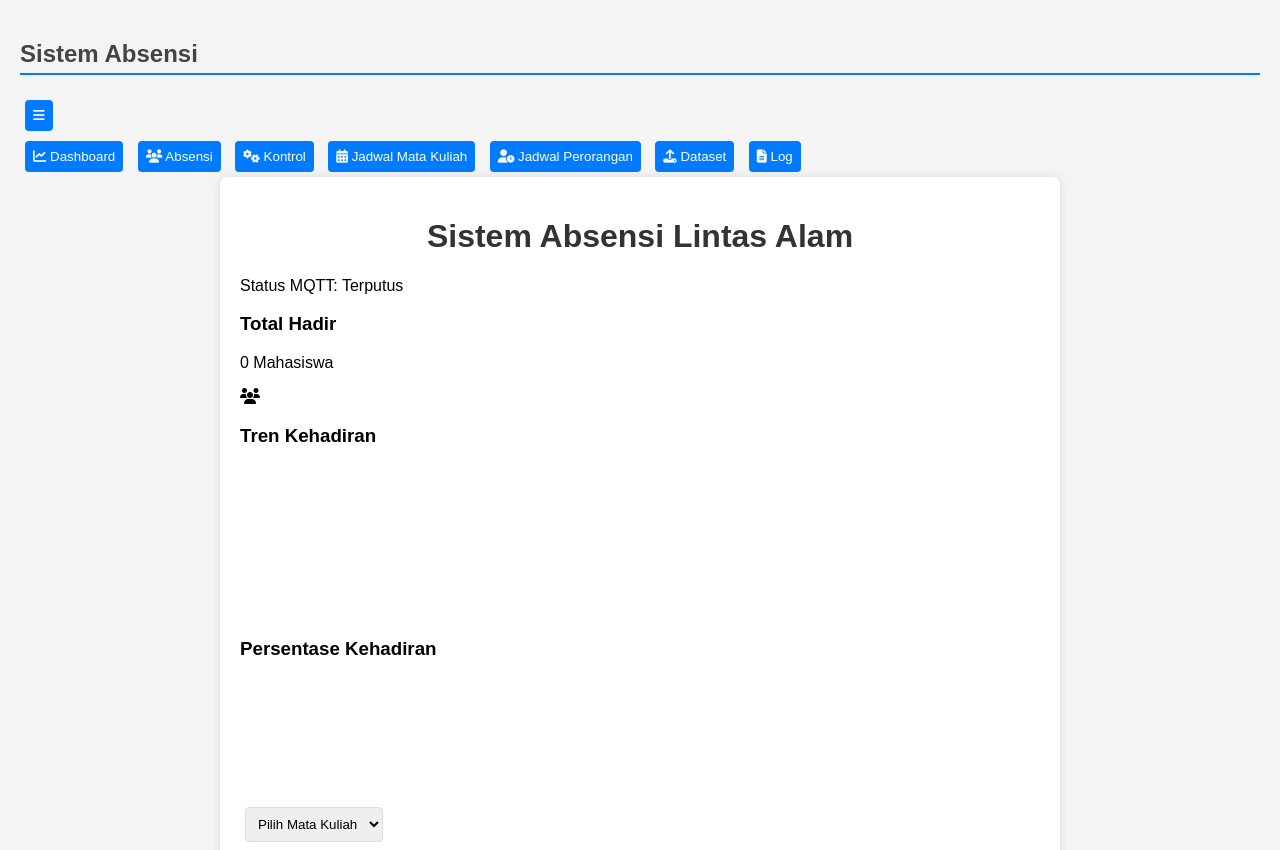
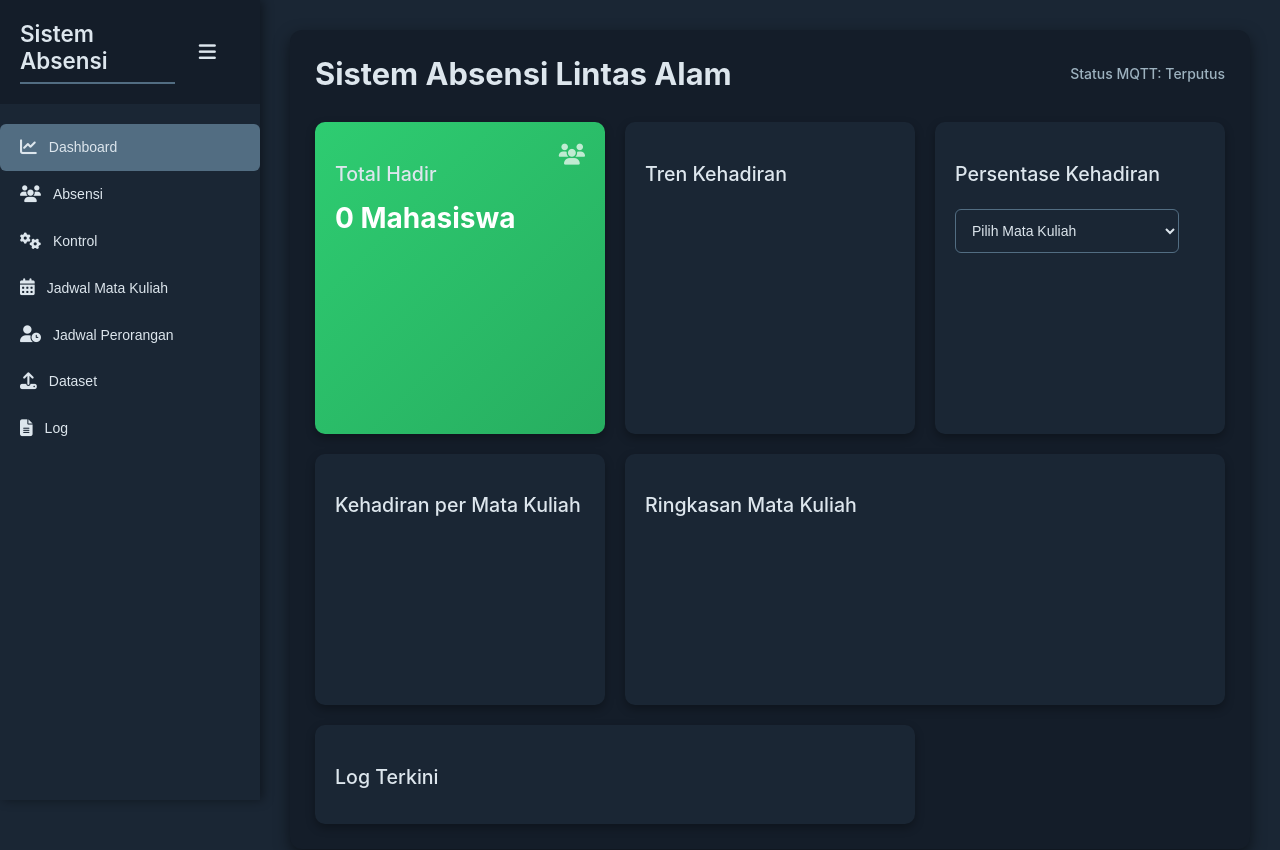
Before and after one commit to Irham-Najib-Azimul-Qowi/la-absensi-web-v2, a website: page public/index.html in a window 1280 px wide. Shown: the top 850 px of the page. Drawn offline with nearby package versions, Linux system fonts and the light colour scheme; no server answers.

Commit message:
Update style.css

```diff
--- a/public/style.css
+++ b/public/style.css
@@ -1,73 +1,301 @@
 body {
-    font-family: Arial, sans-serif;
+    font-family: 'Inter', sans-serif;
+    background: #1A2634;
     margin: 0;
+    padding: 0;
+    color: #DDE6ED;
+    display: flex;
+    font-size: 14px;
+}
+
+.sidebar {
+    width: 260px;
+    background: #1A2634;
+    color: #DDE6ED;
+    height: 100vh;
+    position: fixed;
+    transition: width 0.3s ease;
+    overflow-y: auto;
+    box-shadow: 3px 0 10px rgba(0, 0, 0, 0.4);
+}
+
+.sidebar.collapsed {
+    width: 70px;
+}
+
+.sidebar-header {
+    display: flex;
+    justify-content: space-between;
+    align-items: center;
     padding: 20px;
-    background-color: #f4f4f4;
+    background: #141D29;
+}
+
+.sidebar-header h2 {
+    margin: 0;
+    font-size: 1.6em;
+    font-weight: 600;
+}
+
+.sidebar.collapsed .sidebar-header h2 {
+    display: none;
+}
+
+.toggle-sidebar {
+    background: none;
+    border: none;
+    color: #DDE6ED;
+    font-size: 1.4em;
+    cursor: pointer;
+    transition: color 0.3s;
+}
+
+.toggle-sidebar:hover {
+    color: #9DB2BF;
+}
+
+.sidebar nav {
+    padding: 20px 0;
+}
+
+.sidebar-button {
+    display: flex;
+    align-items: center;
+    width: 100%;
+    padding: 15px 20px;
+    background: none;
+    border: none;
+    color: #DDE6ED;
+    text-align: left;
+    font-size: 1em;
+    font-weight: 500;
+    cursor: pointer;
+    transition: background 0.3s ease;
+}
+
+.sidebar-button i {
+    margin-right: 12px;
+    font-size: 1.2em;
+}
+
+.sidebar.collapsed .sidebar-button span {
+    display: none;
+}
+
+.sidebar-button:hover, .sidebar-button.active {
+    background: #526D82;
+}
+
+.main-content {
+    margin-left: 260px;
+    width: calc(100% - 260px);
+    padding: 30px;
+    transition: all 0.3s ease;
+}
+
+.main-content.collapsed {
+    margin-left: 70px;
+    width: calc(100% - 70px);
 }
 
 .container {
-    max-width: 800px;
+    max-width: 1200px;
     margin: 0 auto;
-    background: white;
-    padding: 20px;
-    border-radius: 8px;
-    box-shadow: 0 0 10px rgba(0, 0, 0, 0.1);
+    background: #141D29;
+    padding: 25px;
+    border-radius: 12px;
+    box-shadow: 0 6px 15px rgba(0, 0, 0, 0.5);
+}
+
+header {
+    text-align: center;
+    margin-bottom: 30px;
+    display: flex;
+    justify-content: space-between;
+    align-items: center;
 }
 
 h1 {
-    text-align: center;
-    color: #333;
+    color: #DDE6ED;
+    font-size: 2.2em;
+    font-weight: 700;
+    margin: 0;
 }
 
-.section {
-    margin: 20px 0;
+#status {
+    font-size: 1em;
+    color: #9DB2BF;
+    font-weight: 500;
+}
+
+.tab-content {
+    display: none;
+}
+
+.tab-content.active {
+    display: block;
 }
 
 h2 {
-    color: #444;
-    border-bottom: 2px solid #007BFF;
-    padding-bottom: 5px;
+    color: #DDE6ED;
+    font-size: 1.8em;
+    font-weight: 600;
+    border-bottom: 2px solid #526D82;
+    padding-bottom: 8px;
+    margin-bottom: 20px;
+}
+
+h3 {
+    color: #DDE6ED;
+    font-size: 1.4em;
+    font-weight: 500;
+    margin-bottom: 15px;
+}
+
+.dashboard-grid {
+    display: grid;
+    grid-template-columns: repeat(auto-fit, minmax(250px, 1fr));
+    gap: 20px;
+}
+
+.dashboard-card {
+    background: #1A2634;
+    padding: 20px;
+    border-radius: 10px;
+    box-shadow: 0 4px 10px rgba(0, 0, 0, 0.3);
+    position: relative;
+    overflow: hidden;
+}
+
+.dashboard-card.total-attendance {
+    background: linear-gradient(135deg, #2ecc71, #27ae60);
+    color: #fff;
+}
+
+.card-icon {
+    position: absolute;
+    top: 20px;
+    right: 20px;
+    font-size: 1.5em;
+    opacity: 0.7;
+}
+
+.total-attendance p {
+    font-size: 2em;
+    font-weight: 700;
+    margin: 10px 0 0;
+}
+
+.attendance-trend canvas,
+.attendance-pie canvas,
+.attendance-bar canvas {
+    max-height: 200px;
+}
+
+.currencies-market,
+.recent-logs {
+    grid-column: span 2;
+}
+
+#course-summary,
+#recent-logs {
+    max-height: 200px;
+    overflow-y: auto;
+}
+
+#attendance-table, #log-messages {
+    max-height: 600px;
+    overflow-y: auto;
+    border: 1px solid #526D82;
+    padding: 12px;
+    background: #1A2634;
+    border-radius: 10px;
 }
 
 table {
     width: 100%;
     border-collapse: collapse;
-    margin-top: 10px;
+    color: #DDE6ED;
 }
 
 th, td {
-    padding: 10px;
+    padding: 14px;
     text-align: left;
-    border: 1px solid #ddd;
+    border-bottom: 1px solid #526D82;
 }
 
 th {
-    background-color: #007BFF;
-    color: white;
+    background: #526D82;
+    color: #DDE6ED;
+    font-weight: 600;
 }
 
-tr:nth-child(even) {
-    background-color: #f9f9f9;
-}
-
-tr:hover {
-    background-color: #f1f1f1;
-}
-
-select, input[type="file"], button {
-    padding: 8px;
-    margin: 5px;
-    border: 1px solid #ddd;
-    border-radius: 4px;
+.control-section, .schedule-section, .dataset-section {
+    margin: 25px 0;
+    padding: 20px;
+    background: #1A2634;
+    border-radius: 10px;
+    box-shadow: 0 3px 8px rgba(0, 0, 0, 0.3);
 }
 
 button {
-    background-color: #007BFF;
-    color: white;
+    padding: 12px 24px;
+    background: #526D82;
+    color: #DDE6ED;
     border: none;
+    border-radius: 6px;
     cursor: pointer;
+    font-weight: 500;
+    transition: background 0.3s ease;
 }
 
 button:hover {
-    background-color: #0056b3;
+    background: #9DB2BF;
 }
+
+input, select {
+    padding: 12px;
+    margin: 8px 0;
+    border: 1px solid #526D82;
+    border-radius: 6px;
+    background: #1A2634;
+    color: #DDE6ED;
+    width: calc(100% - 26px);
+    max-width: 300px;
+    font-size: 1em;
+}
+
+input::placeholder, select::placeholder {
+    color: #9DB2BF;
+}
+
+input[type="file"] {
+    padding: 10px 0;
+}
+
+@media (max-width: 768px) {
+    .sidebar {
+        width: 70px;
+    }
+    .sidebar-header h2 {
+        display: none;
+    }
+    .sidebar-button span {
+        display: none;
+    }
+    .main-content {
+        margin-left: 70px;
+        width: calc(100% - 70px);
+        padding: 20px;
+    }
+    .dashboard-grid {
+        grid-template-columns: 1fr;
+    }
+    .currencies-market, .recent-logs {
+        grid-column: span 1;
+    }
+    input, select, button {
+        width: 100%;
+        max-width: none;
+    }
+}
```
